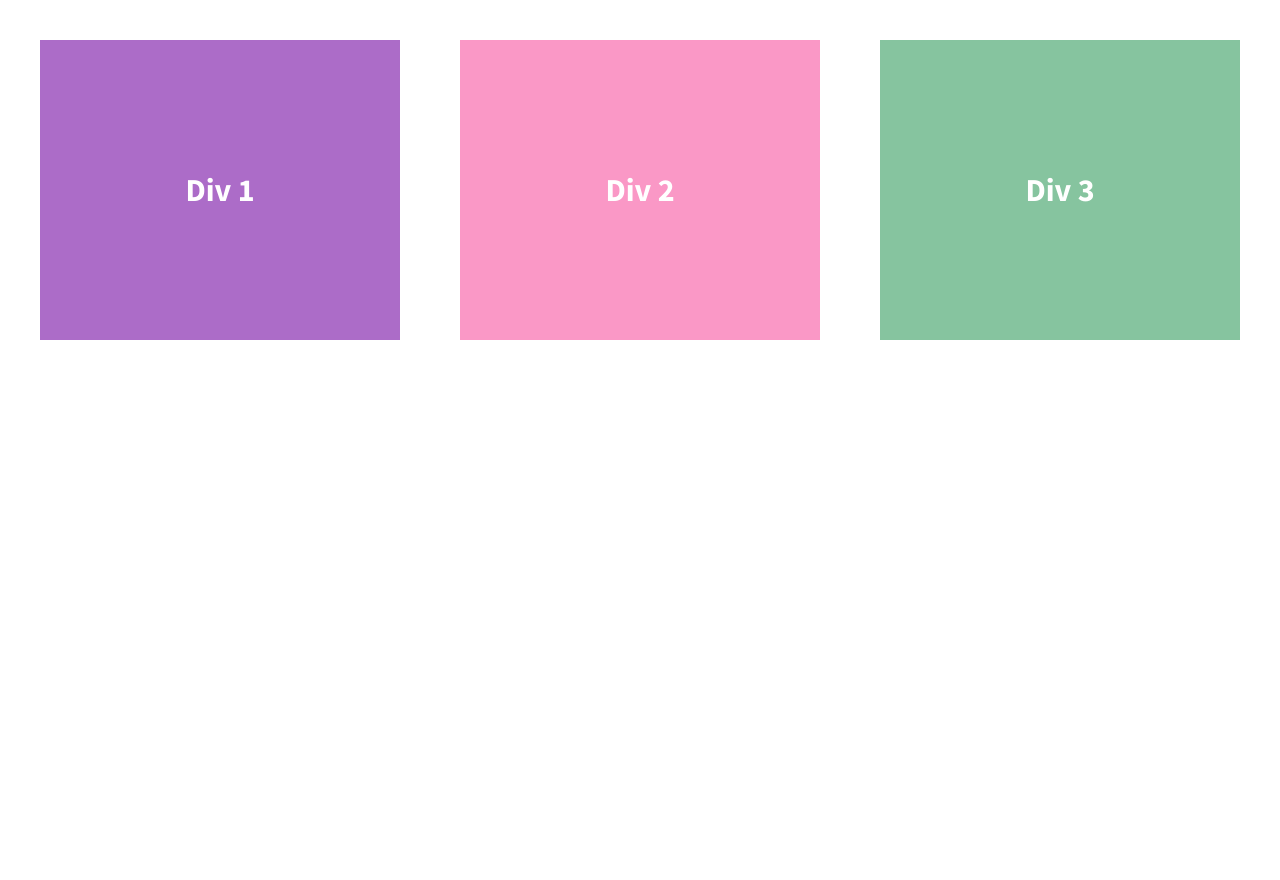
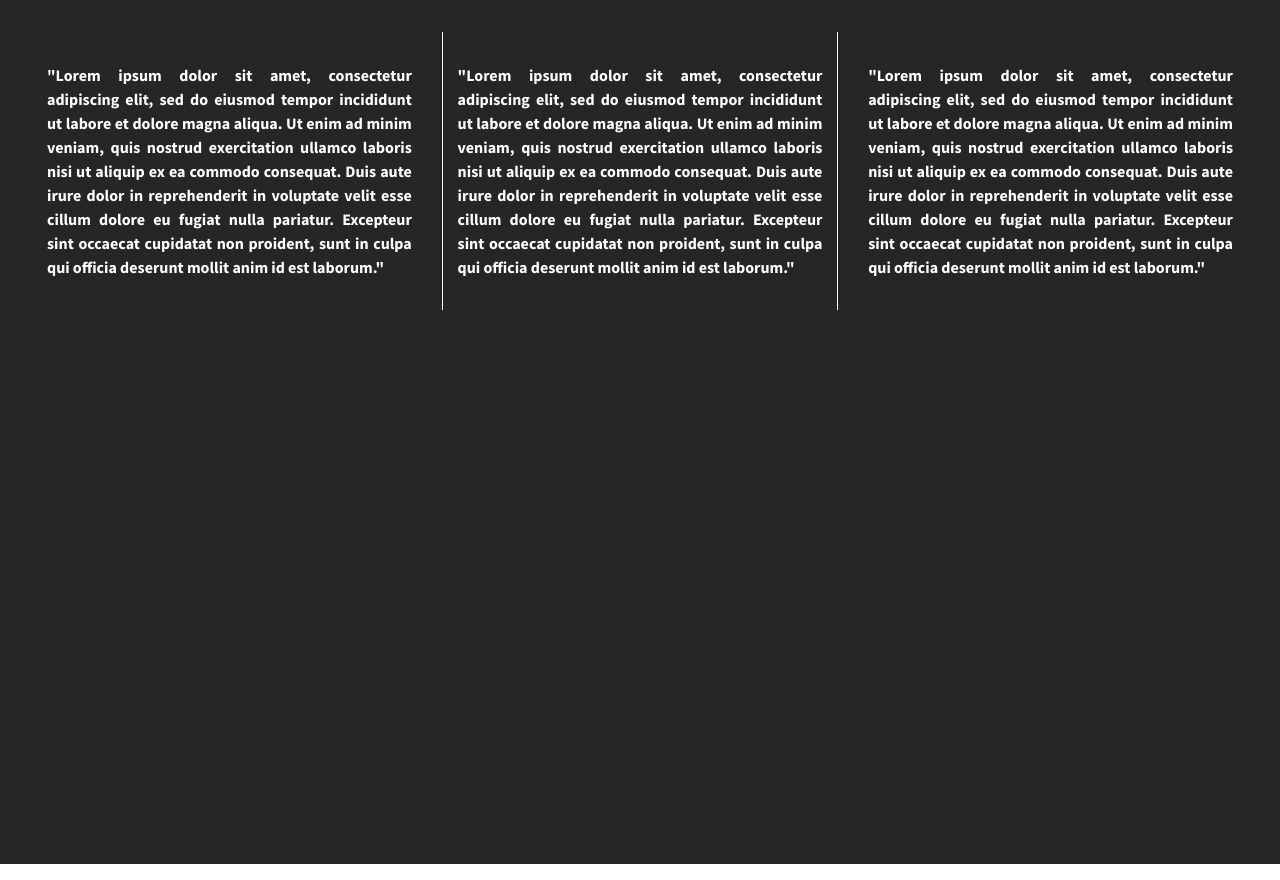
Before and after one commit to wdwiii/class-project-3, a plain HTML site: page 206-divs-flexbox-starter/index.html in a window 1280 px wide. Drawn offline with nearby package versions, Linux system fonts and the light colour scheme.

Commit message:
Transform divs into three widget modules
Added bg color to body and left/right border to div-2

```diff
--- a/206-divs-flexbox-starter/css/main.css
+++ b/206-divs-flexbox-starter/css/main.css
@@ -104,8 +104,9 @@ html {
 body {
   font-family: 'Source Sans Pro', sans-serif;
   padding: 2em;
-  font-size: 1.25em;
+  font-size: 1em;
   height: 100%;
+  background: rgb(38, 38, 38);
 }
 
 .wrapper {
@@ -121,24 +122,19 @@ body {
   /*give the divs a width of 30%, add display:flex, set justify-content and align-items to center*/
   color: #fff;
   line-height: 1.5em;
-  font-size: 1.6em;
-  height: 300px;
+  font-size: 1em;
+  height: auto;
   display: flex;
+  text-align: justify;
   align-items: center;
   justify-content: center;
+  padding: 15px;
   width: 30%;
 }
 
-.div-1 {
-    background-color: rgb(172, 108, 200)
-}
-
 .div-2 {
-    background-color: rgb(250, 152, 198);
-}
-
-.div-3 {
-    background-color: rgb(134, 196, 159);
+    border-left: 1px solid white;
+    border-right: solid 1px white;
 }
 
 
--- a/206-divs-flexbox-starter/index.html
+++ b/206-divs-flexbox-starter/index.html
@@ -23,13 +23,14 @@
 
         <section class="wrapper">
             <div class="div-1 col">
-                Div 1
+                <p>"Lorem ipsum dolor sit amet, consectetur adipiscing elit, sed do eiusmod tempor incididunt ut labore et dolore magna aliqua. Ut enim ad minim veniam, quis nostrud exercitation ullamco laboris nisi ut aliquip ex ea commodo consequat. Duis aute irure dolor in reprehenderit in voluptate velit esse cillum dolore eu fugiat nulla pariatur. Excepteur sint occaecat cupidatat non proident, sunt in culpa qui officia deserunt mollit anim id est laborum."</p>
             </div>
             <div class="div-2 col">
-                Div 2
+                <p>"Lorem ipsum dolor sit amet, consectetur adipiscing elit, sed do eiusmod tempor incididunt ut labore et dolore magna aliqua. Ut enim ad minim veniam, quis nostrud exercitation ullamco laboris nisi ut aliquip ex ea commodo consequat. Duis aute irure dolor in reprehenderit in voluptate velit esse cillum dolore eu fugiat nulla pariatur. Excepteur sint occaecat cupidatat non proident, sunt in culpa qui officia deserunt mollit anim id est laborum."</p>
+
             </div>
             <div class="div-3 col">
-                Div 3
+                <p>"Lorem ipsum dolor sit amet, consectetur adipiscing elit, sed do eiusmod tempor incididunt ut labore et dolore magna aliqua. Ut enim ad minim veniam, quis nostrud exercitation ullamco laboris nisi ut aliquip ex ea commodo consequat. Duis aute irure dolor in reprehenderit in voluptate velit esse cillum dolore eu fugiat nulla pariatur. Excepteur sint occaecat cupidatat non proident, sunt in culpa qui officia deserunt mollit anim id est laborum."</p>
             </div>
         </section>
 
```
